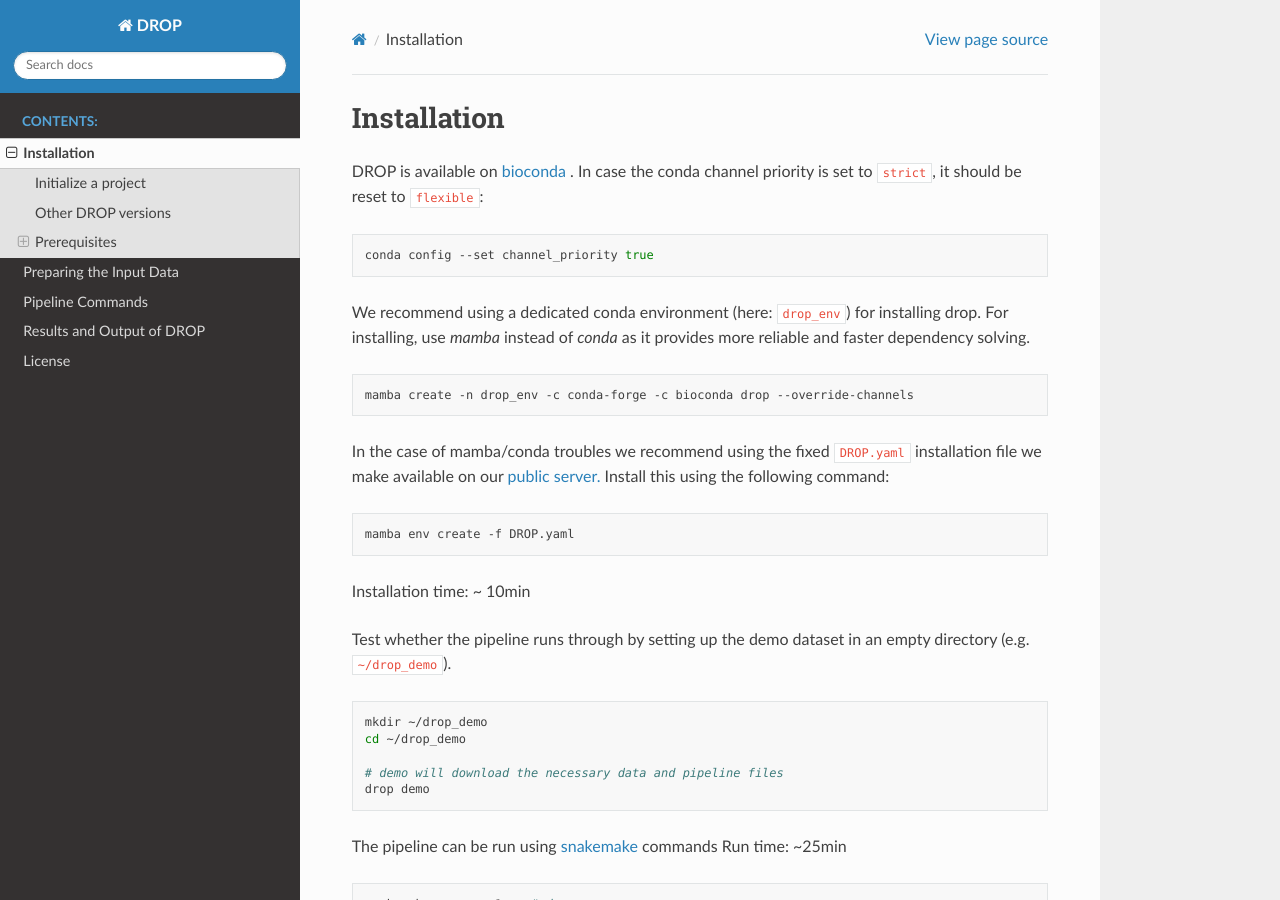
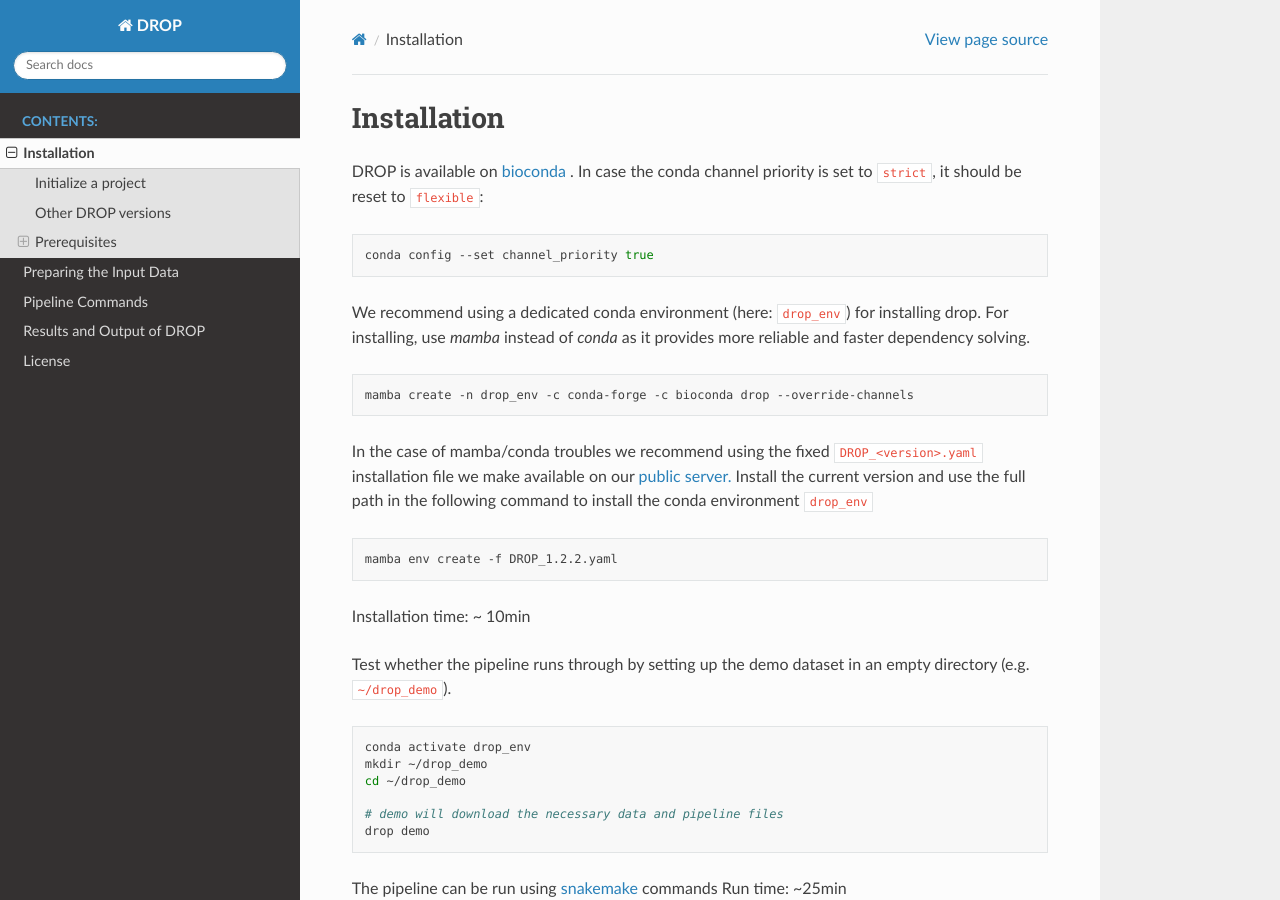
Before and after one commit to gagneurlab/drop, a Sphinx documentation site: the page built from docs/source/installation.rst, in a window 1280 px wide and 900 px high. Built offline with Sphinx 7.4.7 and the Read the Docs theme 2.0.0, drawn with Linux system fonts in a browser that asks for light colours; pages that are not in the unit, such as notebooks, are missing from menus.

Commit message:
update DROP install instructions

```diff
--- a/docs/source/installation.rst
+++ b/docs/source/installation.rst
@@ -15,13 +15,13 @@
 
     mamba create -n drop_env -c conda-forge -c bioconda drop --override-channels
 
-In the case of mamba/conda troubles we recommend using the fixed ``DROP.yaml`` installation file
-we make available on our `public server. <https://www.cmm.in.tum.de/public/paper/drop_analysis/DROP.yaml>`_
-Install this using the following command:
+In the case of mamba/conda troubles we recommend using the fixed ``DROP_<version>.yaml`` installation file
+we make available on our `public server. <https://www.cmm.in.tum.de/public/paper/drop_analysis/>`_
+Install the current version and use the full path in the following command to install the conda environment ``drop_env``
 
 .. code-block:: bash
 
-    mamba env create -f DROP.yaml
+    mamba env create -f DROP_1.2.2.yaml
 
 Installation time: ~ 10min
 
@@ -29,6 +29,7 @@
 
 .. code-block:: bash
 
+    conda activate drop_env
     mkdir ~/drop_demo
     cd ~/drop_demo
 
```
Also changed, not shown: README.md (+3 -2 lines).
